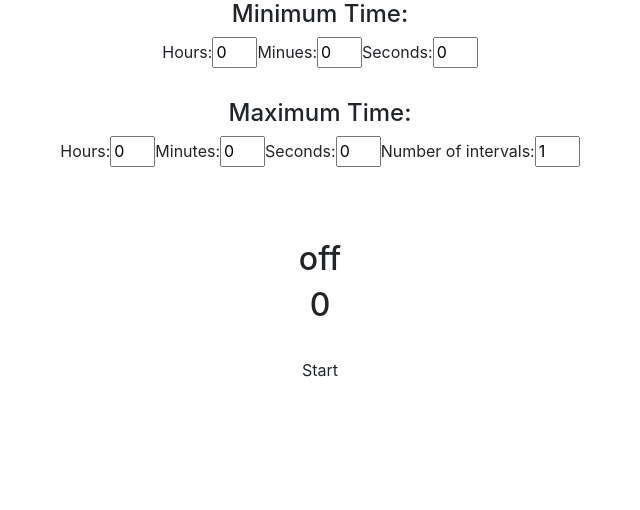
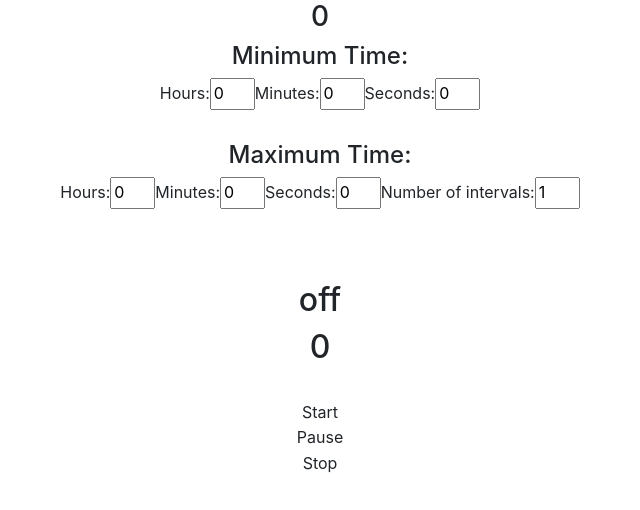
Before and after one commit to Jbsiefken/random-timer, an Angular app: page / in a window 1280 px wide. Shown: the top 510 px of the page, without its empty margins (320-960 px from the left). Built offline with nearby package versions, Linux system fonts and the light colour scheme.

Commit message:
adds stop and pause to display time; working on those functions for timer

```diff
--- a/src/app/time-display/time-display.component.ts
+++ b/src/app/time-display/time-display.component.ts
@@ -37,6 +37,10 @@ export class TimeDisplayComponent implements OnChanges {
         this.startDisplay();
       }
       break;
+      case Status.paused: {
+        this.status_message = "paused";
+        this.pauseDisplay();
+      }
     }
   }
 
@@ -61,6 +65,12 @@ export class TimeDisplayComponent implements OnChanges {
     clearInterval(this.update_time);
     this.elapsed_time = 0;
     this.formatted_time = this.formatTime(this.elapsed_time);
+  }
+
+  //Pauses the display but leaves elapsed_time
+  pauseDisplay(){
+    clearInterval(this.update_display);
+    clearInterval(this.update_time);
   }
 
   //function called every interval that updates
--- a/src/app/timer/timer.component.html
+++ b/src/app/timer/timer.component.html
@@ -10,11 +10,12 @@
 
 <div style="text-align: center;">
     <div id="timeInput">
+        <h3>{{ status }}</h3>
         <h4>Minimum Time:</h4>
         <form id="minTime">
             <label for="minHrs">Hours: </label>
             <input id="minHrs" [(ngModel)]="minHrs" name="minHrs" class="numInput" type="number" min="0" max="99" >
-            <label for="minMin"> Minues: </label>
+            <label for="minMin"> Minutes: </label>
             <input id="minMin" [(ngModel)]="minMin" name="minMin" class="numInput" type="number" min="0" max="59" >
             <Label for="minSec"> Seconds: </Label>
             <input id="minSec" [(ngModel)]="minSec" name="minSec" class="numInput" type="number" min="0" max="59" >
@@ -40,7 +41,13 @@
     <!--display time elapsed in nested component-->
     <app-time-display [status] = "status"></app-time-display>
     <br />
-    <div id="button" class="circle" (click)="buttonClicked()">
+    <div id="button" class="circle" (click)="startButton()">
         Start
     </div>
+    <div id="pause" class="circle" (click)="pauseButton()">
+        Pause
+    </div>
+    <div id="stop" class="circle" (click)="stopButton()">
+        Stop
+    </div>
 </div>
--- a/src/app/timer/timer.component.ts
+++ b/src/app/timer/timer.component.ts
@@ -21,6 +21,7 @@ export class TimerComponent implements OnInit {
   running: boolean = false;
   message: string;
   status: Status = Status.off;
+  interval: any;
 
   constructor() { }
 
@@ -33,7 +34,7 @@ export class TimerComponent implements OnInit {
   //when the button is clicked, convert inputs to milliseconds
   //make sure minTime is less than maxTime
   //if it passes, run the timer
-  buttonClicked(): void {
+  startButton(): void {
 
     if (this.running == false){
       this.minTime = this.getTimeValue(this.minHrs, this.minMin, this.minSec);
@@ -45,6 +46,18 @@ export class TimerComponent implements OnInit {
         this.runTimer();
       }
     }
+  }
+
+  //Pause button
+  pauseButton(){
+    this.status = Status.paused;
+  }
+
+  stopButton(){
+    this.status = Status.off;
+    this.interval = null;
+    this.running = false;
+    clearInterval(this.interval);
   }
 
   //this one will convert hours, minutes, and seconds
@@ -69,19 +82,20 @@ export class TimerComponent implements OnInit {
   }
 
   runInterval(reps: number): void {
+    console.log("runInterval() called")
     if (reps == 0){
       this.message = "boop";
       this.running = false;
       this.status = Status.off;
       return;
     }
-    let interval: number = Math.floor(Math.random() * (this.maxTime - this.minTime)) + this.minTime;
-    console.log(`${interval}`);
-    setTimeout(() => {
+    let _interval: number = Math.floor(Math.random() * (this.maxTime - this.minTime)) + this.minTime;
+    console.log(`${_interval}`);
+    this.interval = setTimeout(() => {
       this.message = `Interval ${this.reps - reps + 1} complete`;
       this.runInterval(reps-1);
       return;
-    }, interval);
+    }, _interval);
   }
 
 
```
